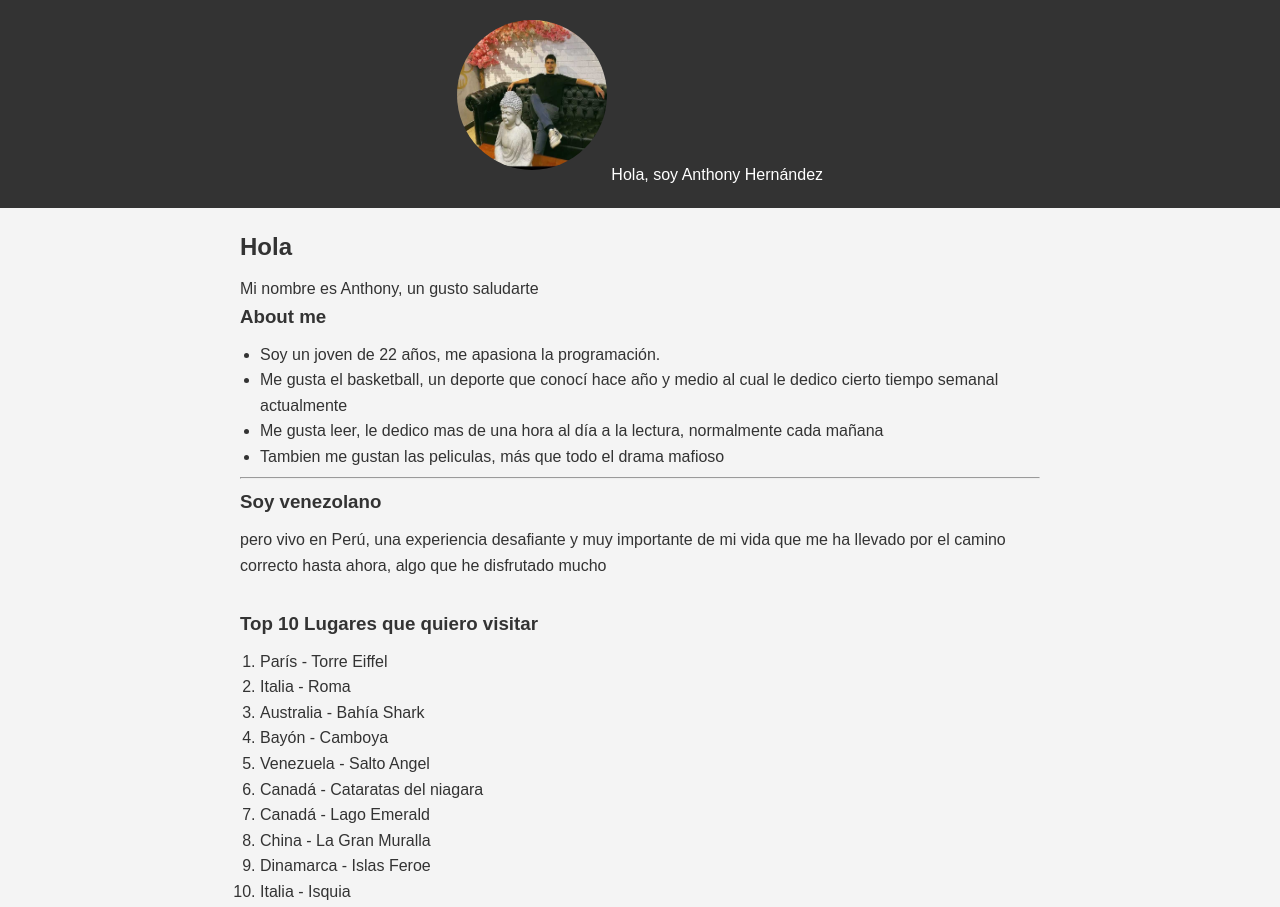
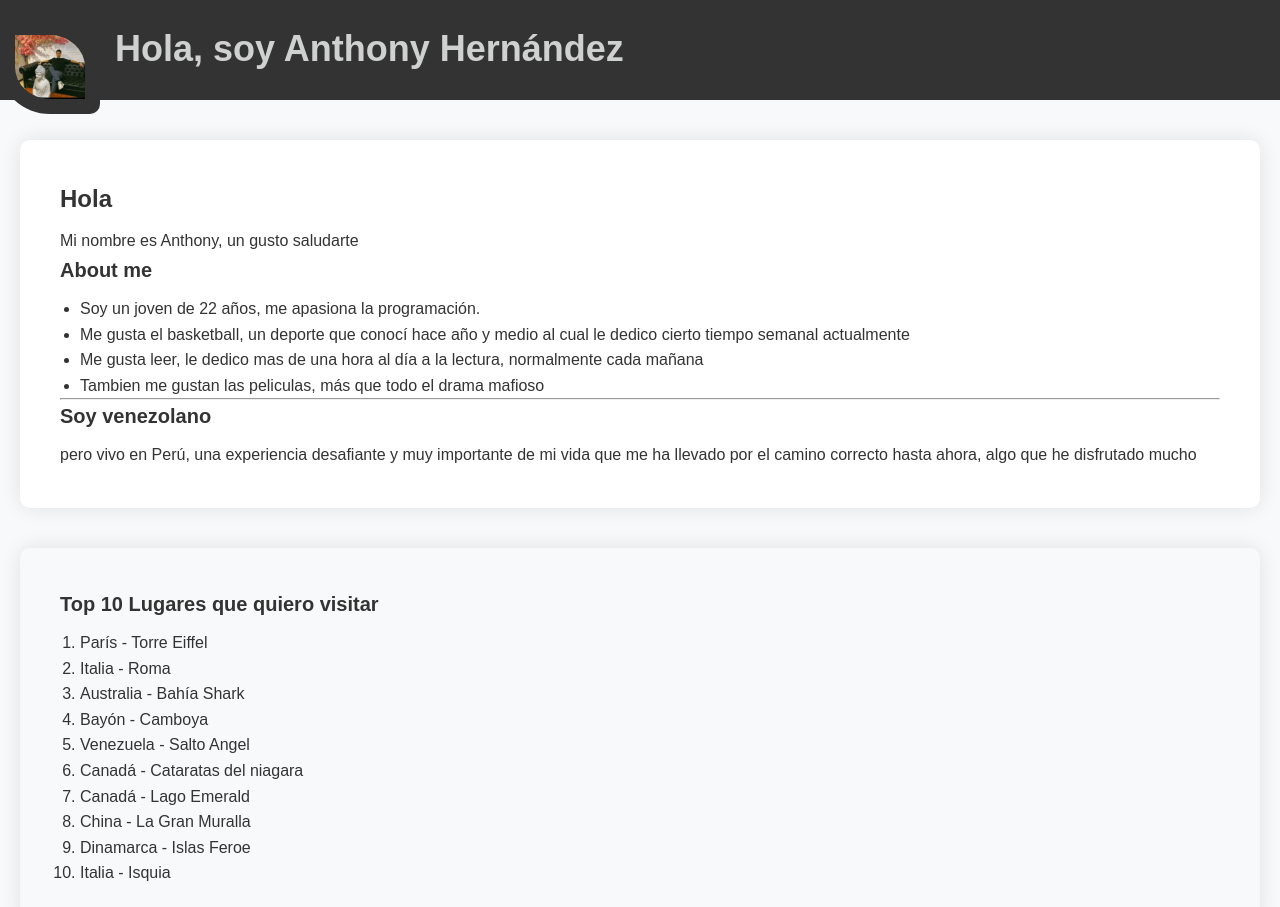
Before and after one commit to Anthonymhs/about-Me, a plain HTML site: page index.html in a window 1280 px wide. Shown: the top 907 px of the page. Drawn offline with Linux system fonts and the light colour scheme.

Commit message:
finalice el about me

```diff
--- a/css/style.css
+++ b/css/style.css
@@ -1,52 +1,138 @@
+
+* {
+    margin: 0;
+    padding: 0;
+    box-sizing: border-box;
+}
+
+header {
+    background-color: #333;
+    color: #cfd1d0;
+    text-align: center;
+    padding: 20px 0;
+    position: fixed;
+    top: 0;
+    left: 0;
+    width: 100%;
+    height: 100px;
+    z-index: 100;
+}
+
+body main {
+    margin-top: 100px;
+}
 
 body {
     font-family: Arial, sans-serif;
-    margin: 0;
-    padding: 0;
+    background-color: #f8f9fa;
+    color: #333;
+    line-height: 1.6;
+}
+
+header {
+    display: flex;
+    align-items: flex-start;
+}
+
+
+header img {
+    width: 100px;
+    height: auto;
+    border-radius: 10px 50%;
+    width: 100px;
+    border: 15px solid #333;
 }
 
 h1 {
-    margin: 0;
-    font-size: 40px;
+    font-size: 36px;
     font-weight: bold;
-    color: #4b4141;
-    text-transform: uppercase;
-    text-align: center;
-    letter-spacing: 2px;
+    margin-bottom: 20px;
+    margin-left: 15px;
+}
+
+main {
+    padding: 40px 20px;
+}
+
+section {
+    margin-bottom: 40px;
 }
 
 h2 {
-    color: #333;
+    font-size: 24px;
+    font-weight: bold;
+    margin-bottom: 10px;
 }
 
-header {
-    background-color: #a79696;
+h3 {
+    font-size: 20px;
+    font-weight: bold;
+    margin-bottom: 10px;
+}
+
+p, ul, ol, li {
+    font-size: 16px;
+    line-height: 1.6;
+}
+
+ul, ol {
+    margin-left: 20px;
+}
+
+footer {
+    background-color: #343a40;
+    color: #fff;
+    text-align: center;
     padding: 20px 0;
 }
 
-header img {
-    width: 100px;
-    margin-right: 250px;
+footer p {
+    margin-bottom: 10px;
 }
 
-.main {
-    padding: 20px;
+
+@keyframes fadeInUp {
+    from {
+        opacity: 0;
+        transform: translateY(40px);
+    }
+    to {
+        opacity: 1;
+        transform: translateY(0);
+    }
+}
+
+
+.aboutme, .topLugaresPorVisitar, .experienciaLaboralyEducacion {
+    animation: fadeInUp 0.8s ease both;
+}
+
+footer {
+    animation: fadeInUp 0.8s ease both;
 }
 
 .aboutme {
-    max-width: 600px;
-    margin: auto;
+    background-color: #fff;
+    padding: 40px;
+    border-radius: 10px;
+    box-shadow: 0 0 20px rgba(0, 0, 0, 0.1);
 }
 
-.aboutme ul {
-    list-style-type: none;
-    padding: 0;
+
+.topLugaresPorVisitar {
+    background-color: #f8f9fa;
+    padding: 40px;
+    border-radius: 10px;
+    box-shadow: 0 0 20px rgba(0, 0, 0, 0.1);
 }
 
-.aboutme ul li {
-    margin-bottom: 10px;
+
+.experienciaLaboralyEducacion {
+    background-color: #fff;
+    padding: 40px;
+    border-radius: 10px;
+    box-shadow: 0 0 20px rgba(0, 0, 0, 0.1);
 }
-
 footer {
     background-color: #333;
     color: #fff;
@@ -54,8 +140,11 @@ footer {
     padding: 20px 0;
 }
 
-footer p:hover {
-    text-decoration: underline;
-    color: inherit;
+footer a {
+    color: #fff;
     text-decoration: none;
 }
+
+footer a:hover {
+    text-decoration: underline;
+}
--- a/css/style2.css
+++ b/css/style2.css
@@ -17,11 +17,15 @@ header, footer {
     padding: 20px 0;
 }
 
-header img {
+
+header img, aboutme p{
     border-radius: 50%;
     width: 150px;
     height: 150px;
     margin-bottom: 10px;
+    position: fixed;
+    top: 20px; /* ajusta según sea necesario */
+    left: 20px; /* ajusta según sea necesario */
 }
 
 main {
--- a/index.html
+++ b/index.html
@@ -4,11 +4,11 @@
     <meta charset="UTF-8">
     <meta name="viewport" content="width=device-width, initial-scale=1.0">
     <title>About me: Anthony H.</title>
-    <link rel="stylesheet" href="css/style2.css">
+    <link rel="stylesheet" href="css/style.css">
 </head>
 <body>
     <header>
-        <img src="img/yo.jpg"
+        <img src="img/yo.jpg" alt="Foto del autor">
         <h1> Hola, soy Anthony Hernández</h1>
     </header>
     <main>
--- a/js/app.js
+++ b/js/app.js
@@ -45,7 +45,6 @@ while (añoDeNacimiento !== 2001 && attempts < 4) {
     }
     attempts++;
     if(attempts === 4) {
-        alert('Te quedaste sin intentos');
     }
 }
 
```
